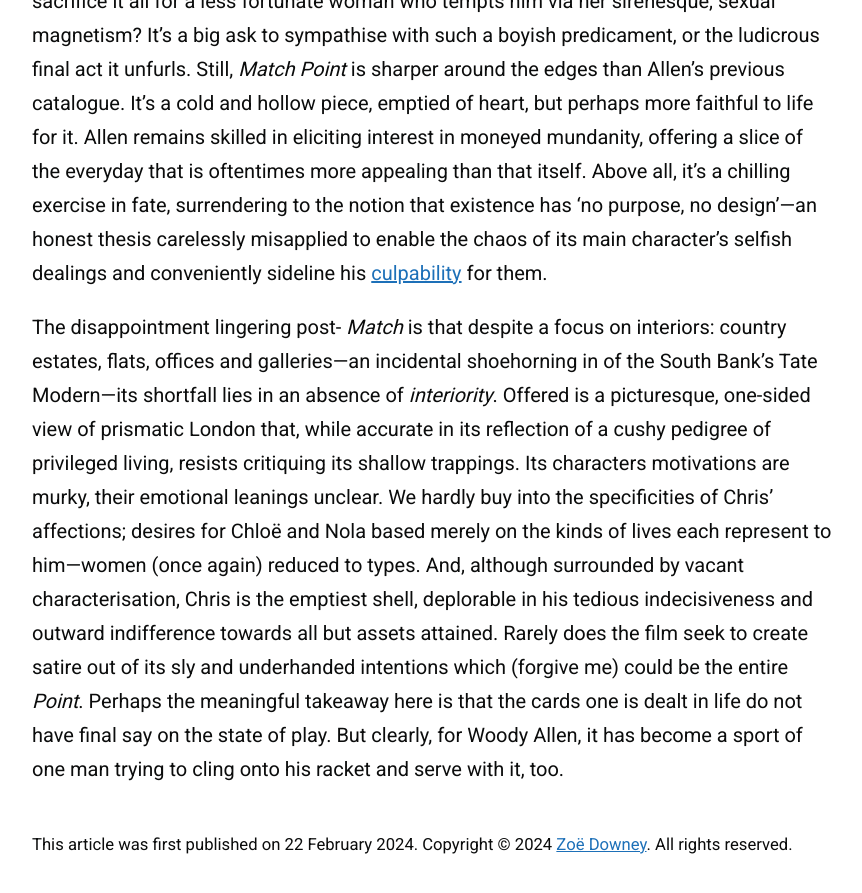
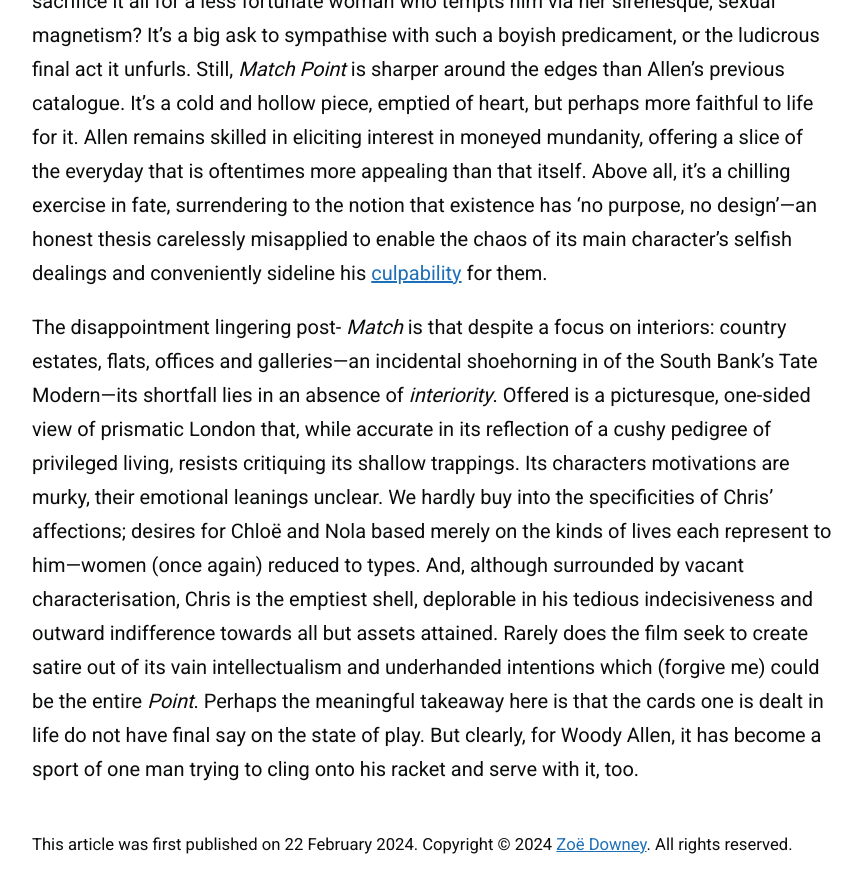
Before and after one commit to zoeurl/zoedowney.github.io, a Jekyll site: the page built from _posts/2024-2-22-match-point.md, in a window 1280 px wide and 900 px high, scrolled down 2968 px. Shown: the top 893 px of the window, without its empty margins (208-1070 px from the left). Built offline with Jekyll 4.4.1, drawn with Linux system fonts in a browser that asks for light colours.

Commit message:
Update 2024-2-22-match-point.md

```diff
--- a/_posts/2024-2-22-match-point.md
+++ b/_posts/2024-2-22-match-point.md
@@ -23,4 +23,4 @@
 
 It is on this essential, but tiresome, male conflict that _Match Point_ rests: does our protagonist choose wealth, standing and security tethered to a lukewarm coupling, or sacrifice it all for a less fortunate woman who tempts him via her sirenesque, sexual magnetism? It's a big ask to sympathise with such a boyish predicament, or the ludicrous final act it unfurls. Still, _Match Point_ is sharper around the edges than Allen’s previous catalogue. It’s a cold and hollow piece, emptied of heart, but perhaps more faithful to life for it. Allen remains skilled in eliciting interest in moneyed mundanity, offering a slice of the everyday that is oftentimes more appealing than that itself. Above all, it’s a chilling exercise in fate, surrendering to the notion that existence has ‘no purpose, no design’—an honest thesis carelessly misapplied to enable the chaos of its main character’s selfish dealings and conveniently sideline his [culpability](https://www.theguardian.com/film/2023/sep/08/woody-allen-venice-applause-metoo) for them.
 
-The disappointment lingering post- _Match_ is that despite a focus on interiors: country estates, flats, offices and galleries—an incidental shoehorning in of the South Bank’s Tate Modern—its shortfall lies in an absence of _interiority_. Offered is a picturesque, one-sided view of prismatic London that, while accurate in its reflection of a cushy pedigree of privileged living, resists critiquing its shallow trappings. Its characters motivations are murky, their emotional leanings unclear. We hardly buy into the specificities of Chris’ affections; desires for Chloë and Nola based merely on the kinds of lives each represent to him—women (once again) reduced to types. And, although surrounded by vacant characterisation, Chris is the emptiest shell, deplorable in his tedious indecisiveness and outward indifference towards all but assets attained. Rarely does the film seek to create satire out of its sly and underhanded intentions which (forgive me) could be the entire _Point_. Perhaps the meaningful takeaway here is that the cards one is dealt in life do not have final say on the state of play. But clearly, for Woody Allen, it has become a sport of one man trying to cling onto his racket and serve with it, too.
+The disappointment lingering post- _Match_ is that despite a focus on interiors: country estates, flats, offices and galleries—an incidental shoehorning in of the South Bank’s Tate Modern—its shortfall lies in an absence of _interiority_. Offered is a picturesque, one-sided view of prismatic London that, while accurate in its reflection of a cushy pedigree of privileged living, resists critiquing its shallow trappings. Its characters motivations are murky, their emotional leanings unclear. We hardly buy into the specificities of Chris’ affections; desires for Chloë and Nola based merely on the kinds of lives each represent to him—women (once again) reduced to types. And, although surrounded by vacant characterisation, Chris is the emptiest shell, deplorable in his tedious indecisiveness and outward indifference towards all but assets attained. Rarely does the film seek to create satire out of its vain intellectualism and underhanded intentions which (forgive me) could be the entire _Point_. Perhaps the meaningful takeaway here is that the cards one is dealt in life do not have final say on the state of play. But clearly, for Woody Allen, it has become a sport of one man trying to cling onto his racket and serve with it, too.
```
